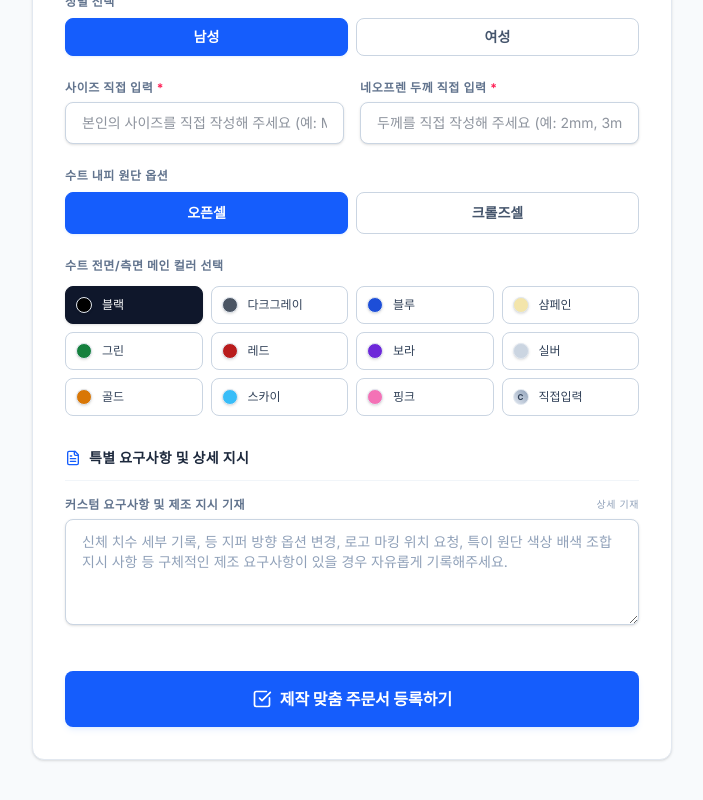
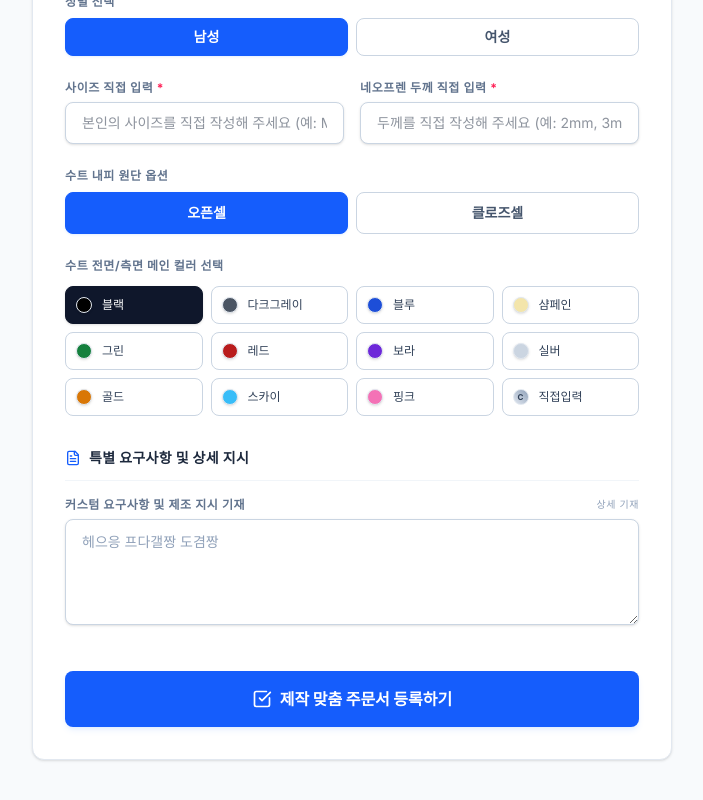
Before and after one commit to 9hyojeong-byte/DCFDG_suit_order, a React (Vite) app: page / in a window 1280 px wide. Shown: the part 632-1432 px from the top of the page, without its empty margins (48-751 px from the left). Built offline with nearby package versions, Linux system fonts and the light colour scheme; no server answers.

Commit message:
fix: update terminology for lining options
Corrected "크롤즈셀" to "클로즈셀" throughout the application and removed placeholder test text.

```diff
--- a/src/App.tsx
+++ b/src/App.tsx
@@ -548,11 +548,11 @@ export default function App() {
                   </div>
                 </div>
 
-                {/* 4. Lining Options (오픈셀 & 크롤즈셀) */}
+                {/* 4. Lining Options (오픈셀 & 클로즈셀) */}
                 <div id="field-liningOption" className="space-y-2">
                   <span className="text-xs text-slate-500 font-bold uppercase tracking-wider block font-sans">수트 내피 원단 옵션</span>
                   <div className="grid grid-cols-2 gap-2">
-                    {(["오픈셀", "크롤즈셀"] as const).map((opt) => (
+                    {(["오픈셀", "클로즈셀"] as const).map((opt) => (
                       <button
                         type="button"
                         key={opt}
@@ -645,7 +645,7 @@ export default function App() {
                   </label>
                   <textarea
                     rows={4}
-                    placeholder="신체 치수 세부 기록, 등 지퍼 방향 옵션 변경, 로고 마킹 위치 요청, 특이 원단 색상 배색 조합 지시 사항 등 구체적인 제조 요구사항이 있을 경우 자유롭게 기록해주세요."
+                    placeholder="헤으응 프다갤짱 도겸짱"
                     value={formData.customNotes}
                     onChange={(e) => setFormData(prev => ({ ...prev, customNotes: e.target.value }))}
                     className="w-full text-sm bg-white border border-slate-300 rounded-lg px-4 py-3 text-slate-850 focus:outline-none focus:ring-2 focus:ring-blue-500/20 focus:border-blue-500 placeholder:text-slate-400 shadow-sm transition-all"
--- a/src/types.ts
+++ b/src/types.ts
@@ -39,7 +39,7 @@ export const PRODUCT_PRESETS = [
 
 export const LINING_PRESETS = [
   "오픈셀",
-  "크롤즈셀"
+  "클로즈셀"
 ];
 
 export const COLOR_PRESETS = [
```
